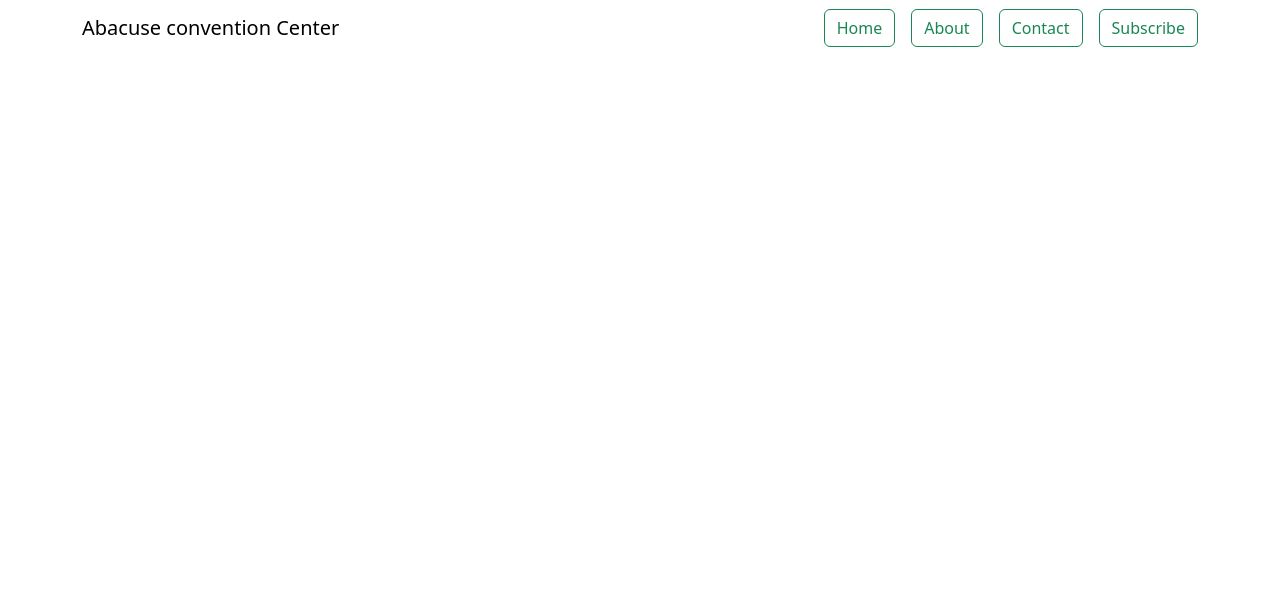
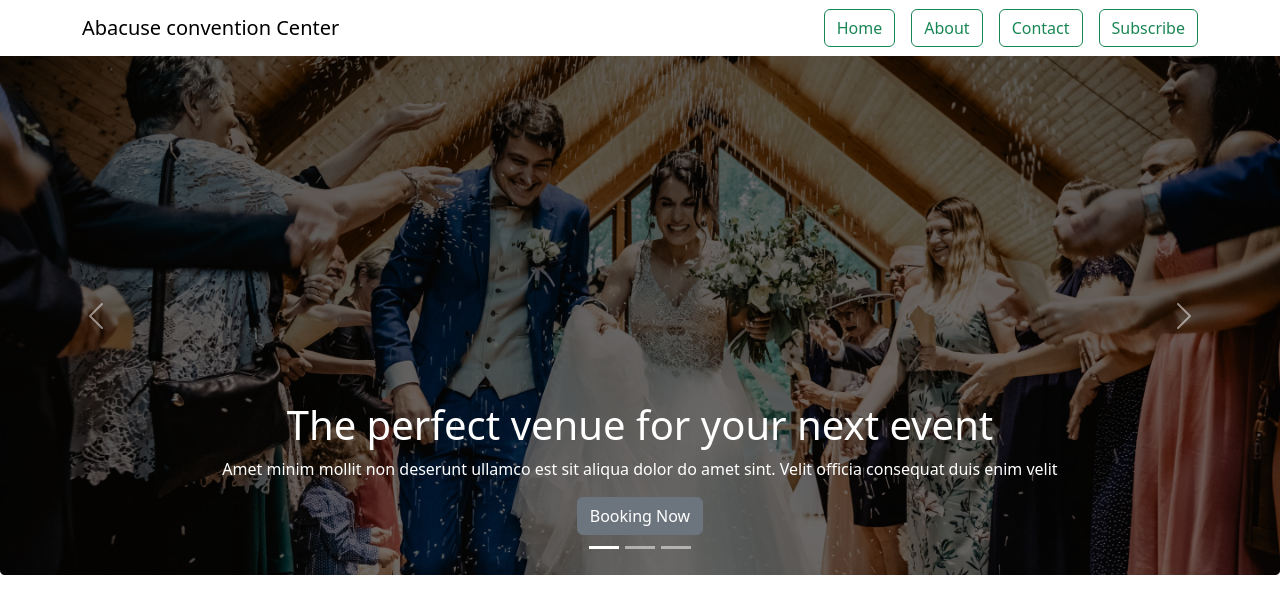
Before and after one commit to harunjk/convention-bootstrap, a plain HTML site: page index.html in a window 1280 px wide. Drawn offline with nearby package versions, Linux system fonts and the light colour scheme.

Commit message:
carousel done

```diff
--- a/index.html
+++ b/index.html
@@ -7,6 +7,7 @@
     <link href="https://cdn.jsdelivr.net/npm/bootstrap@5.3.0/dist/css/bootstrap.min.css" rel="stylesheet" integrity="sha384-9ndCyUaIbzAi2FUVXJi0CjmCapSmO7SnpJef0486qhLnuZ2cdeRhO02iuK6FUUVM" crossorigin="anonymous">
   </head>
   <body>
+    <!-- Hearder site  -->
     <header>
         <nav class="navbar navbar-expand-lg container">
             <div class="container-fluid">
@@ -27,6 +28,55 @@
             </div>
           </nav>
     </header>
+    <!-- Main body  -->
+    <main>
+        <!-- Carousel  -->
+        <div id="carouselExampleCaptions" class="carousel slide">
+            <div class="carousel-indicators">
+              <button type="button" data-bs-target="#carouselExampleCaptions" data-bs-slide-to="0" class="active" aria-current="true" aria-label="Slide 1"></button>
+              <button type="button" data-bs-target="#carouselExampleCaptions" data-bs-slide-to="1" aria-label="Slide 2"></button>
+              <button type="button" data-bs-target="#carouselExampleCaptions" data-bs-slide-to="2" aria-label="Slide 3"></button>
+            </div>
+            <div class="carousel-inner">
+              <div class="carousel-item active">
+                <img src="images/banner.png" class="d-block w-100" alt="...">
+                <div class="carousel-caption d-none d-md-block">
+                  <h1>The perfect venue for your next event</h1>
+                  <p>Amet minim mollit non deserunt ullamco est sit aliqua
+                    dolor do amet sint. Velit officia consequat duis enim velit</p>
+                    <button type="button" class="btn btn-secondary">Booking Now</button>
+
+                </div>
+              </div>
+              <div class="carousel-item">
+                <img src="images/banner.png" class="d-block w-100" alt="...">
+                <div class="carousel-caption d-none d-md-block">
+                  <h1>The perfect venue for your next event</h1>
+                  <p>Amet minim mollit non deserunt ullamco est sit aliqua
+                    dolor do amet sint. Velit officia consequat duis enim velit</p>
+                    <button type="button" class="btn btn-secondary">Booking Now</button>
+                </div>
+              </div>
+              <div class="carousel-item">
+                <img src="images/banner.png" class="d-block w-100" alt="...">
+                <div class="carousel-caption d-none d-md-block">
+                    <h1>The perfect venue for your next event</h1>
+                    <p>Amet minim mollit non deserunt ullamco est sit aliqua
+                      dolor do amet sint. Velit officia consequat duis enim velit</p>
+                      <button type="button" class="btn btn-secondary">Booking Now</button>
+                </div>
+              </div>
+            </div>
+            <button class="carousel-control-prev" type="button" data-bs-target="#carouselExampleCaptions" data-bs-slide="prev">
+              <span class="carousel-control-prev-icon" aria-hidden="true"></span>
+              <span class="visually-hidden">Previous</span>
+            </button>
+            <button class="carousel-control-next" type="button" data-bs-target="#carouselExampleCaptions" data-bs-slide="next">
+              <span class="carousel-control-next-icon" aria-hidden="true"></span>
+              <span class="visually-hidden">Next</span>
+            </button>
+          </div>
+    </main>
     <script src="https://cdn.jsdelivr.net/npm/bootstrap@5.3.0/dist/js/bootstrap.bundle.min.js" integrity="sha384-geWF76RCwLtnZ8qwWowPQNguL3RmwHVBC9FhGdlKrxdiJJigb/j/68SIy3Te4Bkz" crossorigin="anonymous"></script>
   </body>
 </html>
```
